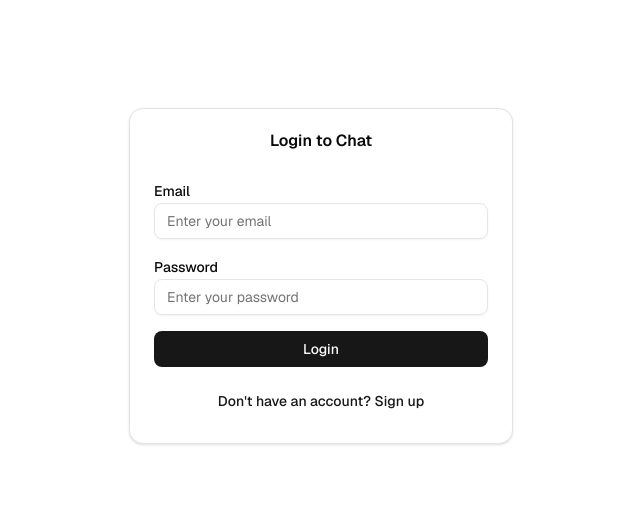
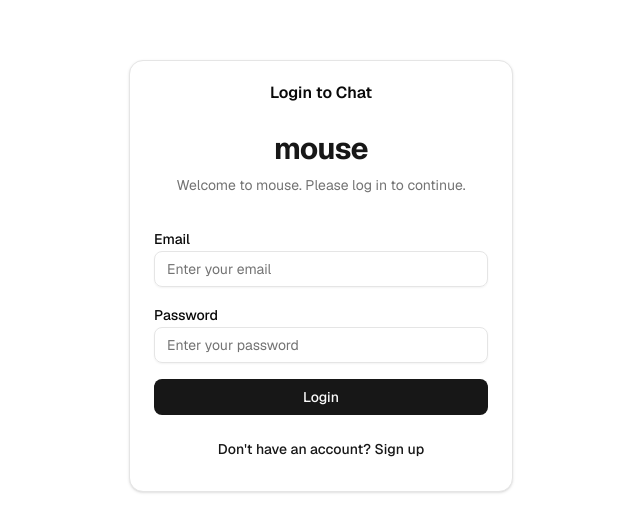
Before and after one commit to shreyahhh/My-Chatbot-MOUSE, a Next.js app: page / in a window 1280 px wide. Shown: the part 124-656 px from the top of the page, without its empty margins (319-959 px from the left). Built offline with nearby package versions, Linux system fonts and the light colour scheme.

Commit message:
Update page.tsx to add app name

```diff
--- a/app/page.tsx
+++ b/app/page.tsx
@@ -300,6 +300,10 @@ export default function ChatApp() {
                   />
                 </div>
               )}
+              <div className="mb-8 text-center">
+                <h1 className="text-3xl font-bold tracking-tight text-primary">mouse</h1>
+                <p className="text-muted-foreground text-sm mt-2">Welcome to mouse. Please log in to continue.</p>
+              </div>
               <div>
                 <label className="text-sm font-medium">Email</label>
                 <Input
```
